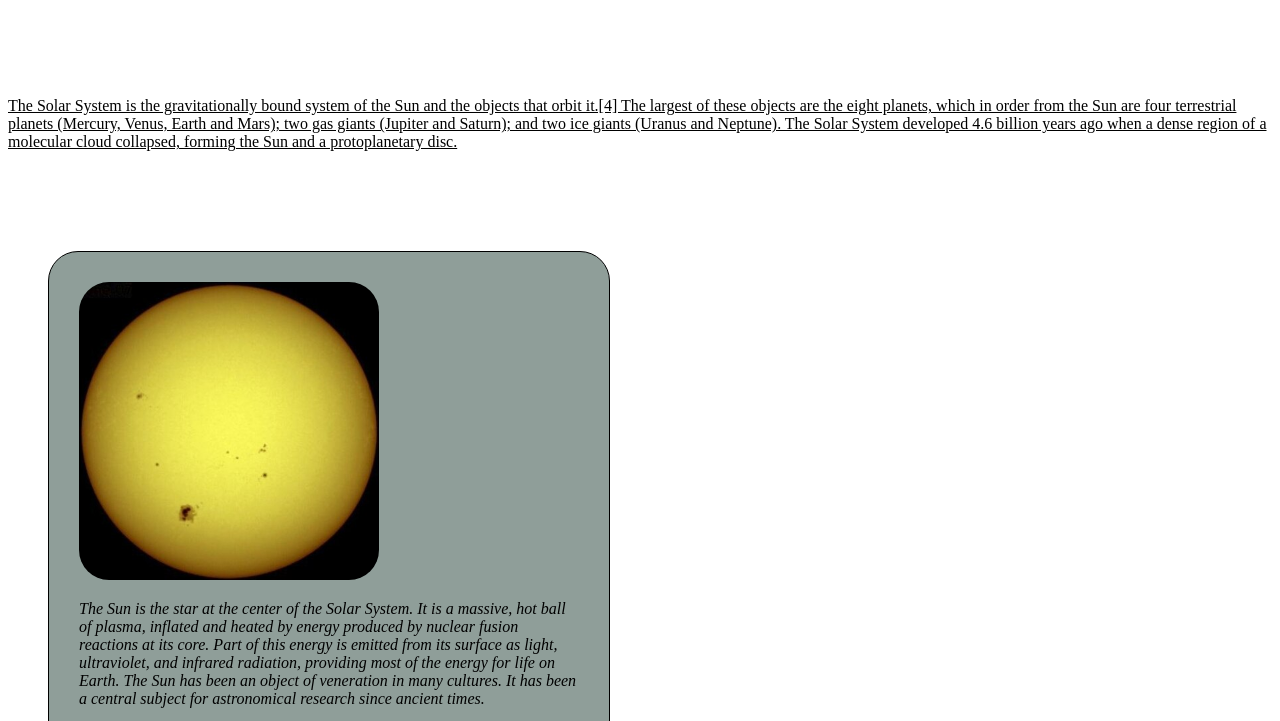
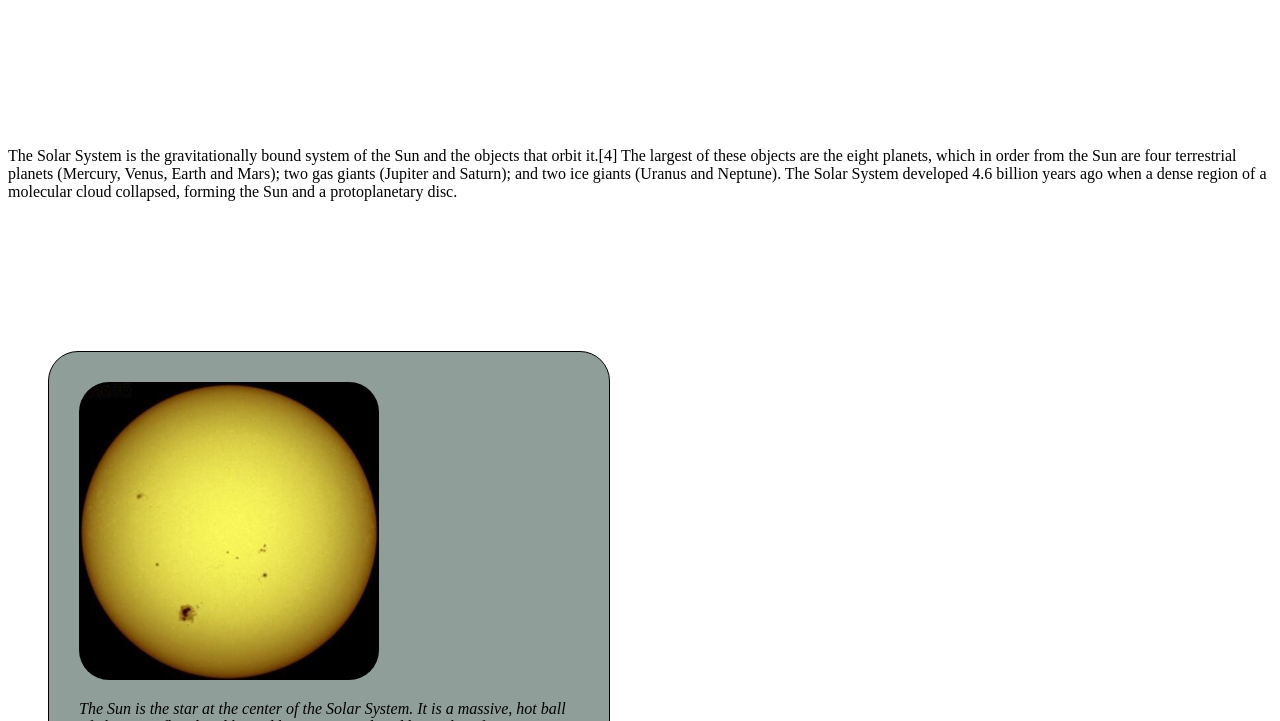
Before and after one commit to puckfried/mat-buildABlog, a plain HTML site: page index.html in a window 1280 px wide. Shown: the part 61-782 px from the top of the page. Drawn offline with Linux system fonts and the light colour scheme.

Commit message:
p changed

```diff
--- a/style.css
+++ b/style.css
@@ -5,8 +5,7 @@ h1 {
 }
 
 .hero {
-    margin: 100px 0;
-    text-decoration: underline;
+    margin: 150px 0;
 }
 
 div {
```
